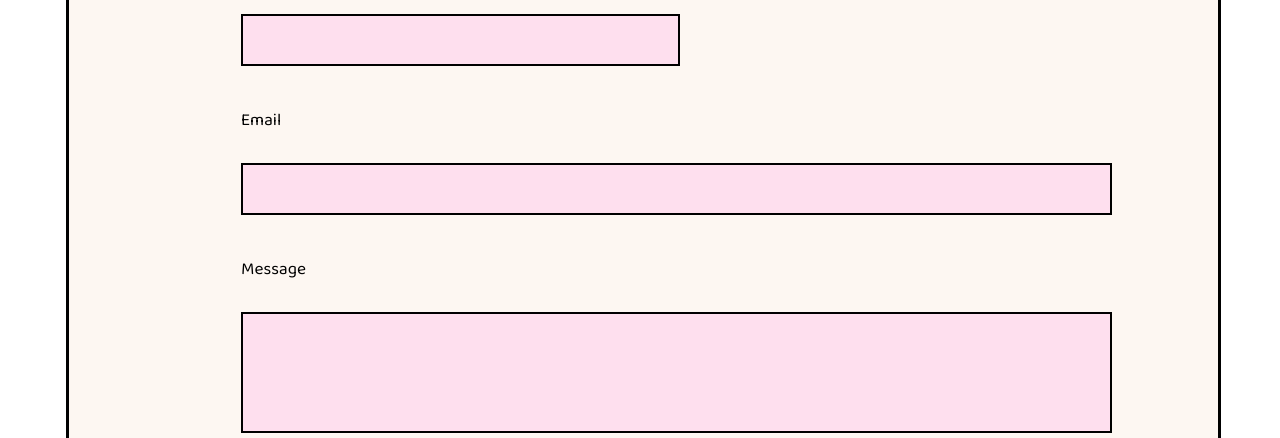
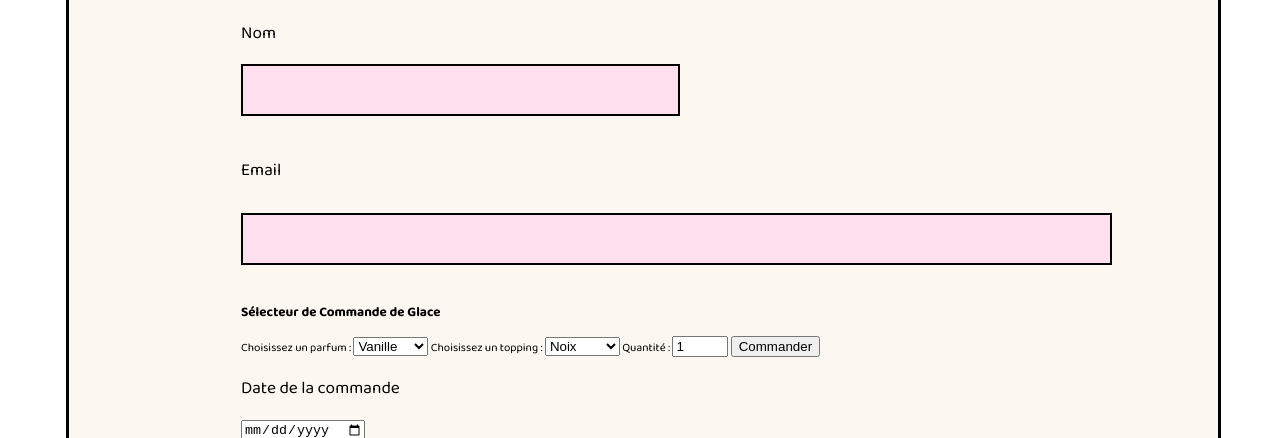
Before and after one commit to Antoninop/nicecream, a plain HTML site: page pages/reservation.html in a window 1280 px wide. Shown: the part 362-800 px from the top of the page. Drawn offline with Linux system fonts and the light colour scheme; a web font is replaced by a local one.

Commit message:
ajout page reservation

```diff
--- a/main.css
+++ b/main.css
@@ -1,3 +1,25 @@
+
+
+/**********************/
+/**********************/
+/*    SOMMAIRE CSS     */
+/**********************/
+/**********************/
+
+/* Ligne 16 : règles css généraux*/
+/* Ligne 157 : Header */
+/* Ligne 192 : Page Index */
+/* Ligne 350  : Footer */
+/* Ligne 390 : Page Itinèraire */
+/* Ligne 450 : Page FAQ ( Page contenant du bootstrap ) */
+/* Ligne 481 : Page contact  */
+/* Ligne 542 : Page qui sommes nous  */
+
+
+
+/****** REGLES &CSS GENERAUX****************/
+
+
 html{
     font-size: 12px;
     text-decoration: none;
@@ -139,6 +161,9 @@ text-align: center;
     font-size: 1.5rem;
   }
 
+/******HEADER****************/
+
+
   header{
     font-size:2.5rem;
     display:flex;
@@ -170,6 +195,9 @@ header .logo:hover {
     transform: rotate(360deg);
 
   }
+
+/****** PAGE INDEX ****************/
+
 
 .btn:hover {
     color:#f8a825;
@@ -323,6 +351,9 @@ hr {
     font-weight: 500;
 
 }
+
+/******FOOTER (toutes les pages ) ****************/
+
 
 .footer{
     width: 100%;
@@ -579,6 +610,23 @@ height: 30rem;
     margin-left: 5rem;
 }
 
+
+/*******Page Reservation**********/
+
+.hero-contact {
+    display: flex;
+    height: 70rem;
+    justify-content: center;
+    align-items: start;
+    flex-direction: column;
+}
+
+.reservation-input {
+    margin-top: 1rem;
+    height: 2rem;
+}
+
+
 /******DEBUT QUERIES RESPONSIVE****************/
 
 @media screen and (min-width: 1600px){
--- a/pages/reservation.html
+++ b/pages/reservation.html
@@ -30,12 +30,37 @@
                 <p>Email</p>
                 <input class="input-field email-input"></input>
             </div>
-            <div class="input-container">
-                <p>Message</p>
-                <input class="input-field msg-input"></input>
+            <div class="container-commande">
+                <h1>Sélecteur de Commande de Glace</h1>
+                <form>
+                    <label for="parfum">Choisissez un parfum :</label>
+                    <select id="parfum" name="parfum">
+                        <option value="vanille">Vanille</option>
+                        <option value="chocolat">Chocolat</option>
+                        <option value="fraise">Fraise</option>
+                        <option value="pistache">Pistache</option>
+                    </select>
+
+                    <label for="topping">Choisissez un topping :</label>
+                    <select id="topping" name="topping">
+                        <option value="noix">Noix</option>
+                        <option value="chocolat">Chocolat</option>
+                        <option value="fruits">Fruits</option>
+                        <option value="chantilly">Chantilly</option>
+                    </select>
+
+                    <label for="quantite">Quantité :</label>
+                    <input type="number" id="quantite" name="quantite" min="1" max="10" value="1">
+
+                    <input type="submit" value="Commander">
+                </form>
             </div>
             <div class="input-container">
-                <button class="input-field envoie-input">Envoyer</button>
+                <p>Date de la commande</p>
+                <input type="date" name="bday" required pattern="\d{4}-\d{2}-\d{2}" />
+            </div>
+            <div class="input-container">
+                <button class="input-field envoie-input">Envoyer la requete</button>
             </div>
         </section>
     </section>
```
